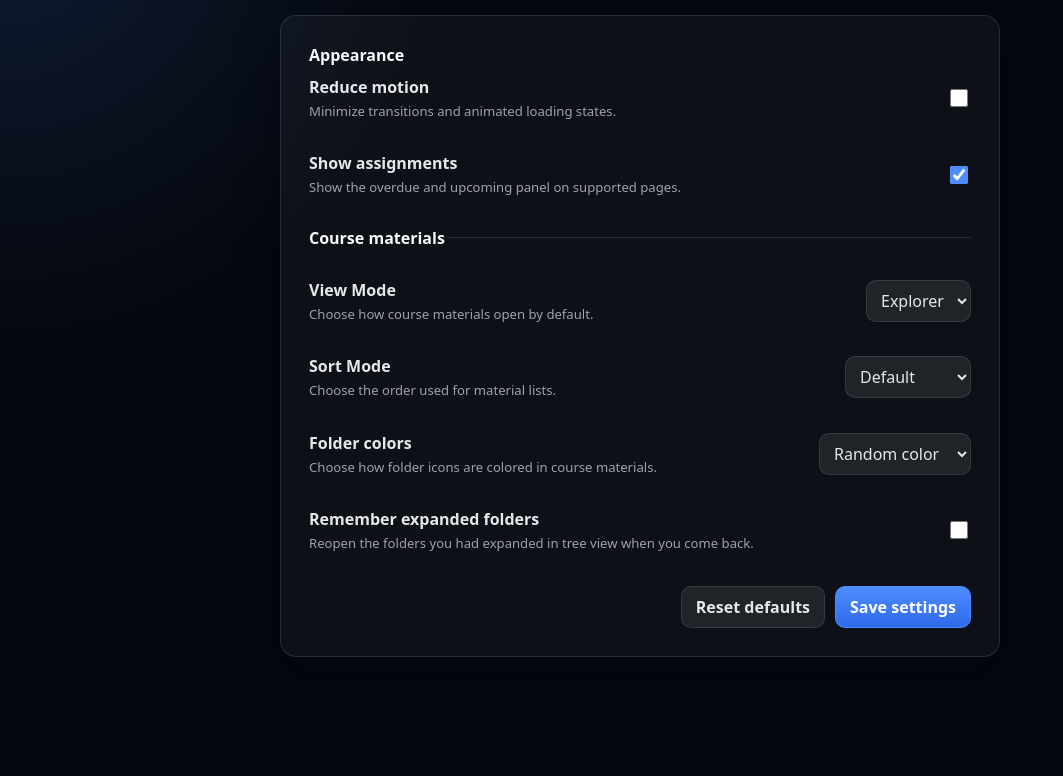
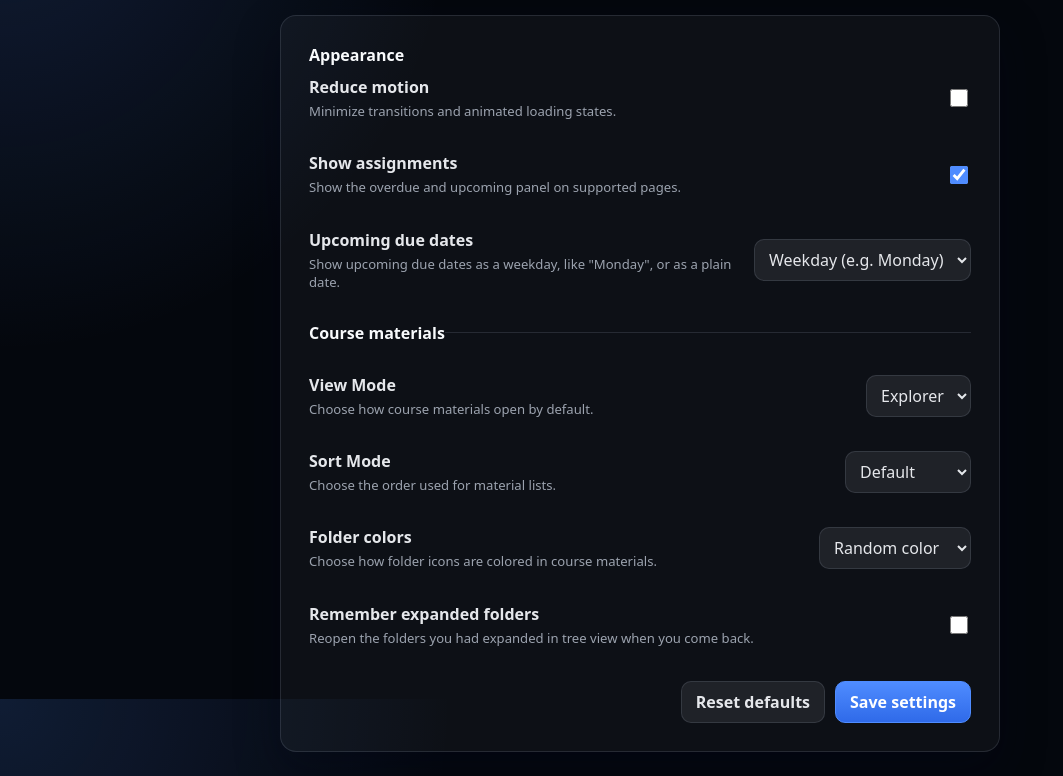
Before and after one commit to Momarchristensen/Better-Schology, a website: page HTML/settings.html in a window 1280 px wide. Shown: the part 101-877 px from the top of the page, without its empty margins (0-1063 px from the left). Before the commit the page ends 800 px from the top, so only its background shows below. Drawn offline with Linux system fonts and the light colour scheme; files that its build step writes are made by us from their sources.

Commit message:
- Added setting for the upcoming due dates

```diff
--- a/HTML/resources/app.js
+++ b/HTML/resources/app.js
@@ -6,6 +6,7 @@ const SETTINGS_KEYS = {
     folderColorMode: "folderColorMode",
     rememberExpandedFolders: "rememberExpanded",
     expandedFolders: "expandedFolders",
+    dueDateDisplay: "dueDateDisplay",
 }
 
 const DEFAULT_SETTINGS = {
@@ -14,7 +15,8 @@ const DEFAULT_SETTINGS = {
     viewMode: "explorer",
     sortMode: "default",
     folderColorMode: "random",
-    rememberExpandedFolders: false
+    rememberExpandedFolders: false,
+    dueDateDisplay: "relative"
 }
 
 window.DEFAULT_SETTINGS = DEFAULT_SETTINGS
--- a/HTML/resources/assignments-sidebar.js
+++ b/HTML/resources/assignments-sidebar.js
@@ -245,6 +245,11 @@ window.initAssignmentsSidebar = function initAssignmentsSidebar(options) {
             return shortDate
         }
 
+        const dueDateDisplay = getStoredSetting(SETTINGS_KEYS.dueDateDisplay, DEFAULT_SETTINGS.dueDateDisplay)
+        if (dueDateDisplay === "date") {
+            return shortDate
+        }
+
         const hour = dueDate.getHours()
 
 
--- a/HTML/settings.html
+++ b/HTML/settings.html
@@ -216,6 +216,17 @@
                     </span>
                     <input id="show-assignments" class="setting-checkbox" type="checkbox" />
                 </label>
+                <label class="setting-row" for="due-date-display">
+                    <span class="setting-copy">
+                        <span class="setting-label">Upcoming due dates</span>
+                        <span class="setting-help">Show upcoming due dates as a weekday, like "Monday", or as a
+                            plain date.</span>
+                    </span>
+                    <select id="due-date-display">
+                        <option value="relative">Weekday (e.g. Monday)</option>
+                        <option value="date">Date</option>
+                    </select>
+                </label>
             </fieldset>
 
             <fieldset class="settings-section">
@@ -305,6 +316,7 @@
         function loadSettings() {
             document.getElementById("reduced-motion").checked = readSetting(settingsKeys.reducedMotion, String(defaults.reducedMotion)) === "true"
             document.getElementById("show-assignments").checked = readSetting(settingsKeys.showAssignments, String(defaults.showAssignments)) === "true"
+            document.getElementById("due-date-display").value = readSetting(settingsKeys.dueDateDisplay, defaults.dueDateDisplay)
             document.getElementById("view-mode").value = readSetting(settingsKeys.viewMode, defaults.viewMode)
             document.getElementById("sort-mode").value = readSetting(settingsKeys.sortMode, defaults.sortMode)
             document.getElementById("folder-color-mode").value = readSetting(settingsKeys.folderColorMode, defaults.folderColorMode)
@@ -314,6 +326,7 @@
         function saveSettings() {
             writeSetting(settingsKeys.reducedMotion, String(document.getElementById("reduced-motion").checked))
             writeSetting(settingsKeys.showAssignments, String(document.getElementById("show-assignments").checked))
+            writeSetting(settingsKeys.dueDateDisplay, document.getElementById("due-date-display").value)
             writeSetting(settingsKeys.viewMode, document.getElementById("view-mode").value)
             writeSetting(settingsKeys.sortMode, document.getElementById("sort-mode").value)
             writeSetting(settingsKeys.folderColorMode, document.getElementById("folder-color-mode").value)
@@ -323,6 +336,7 @@
         function resetSettings() {
             writeSetting(settingsKeys.reducedMotion, String(defaults.reducedMotion))
             writeSetting(settingsKeys.showAssignments, String(defaults.showAssignments))
+            writeSetting(settingsKeys.dueDateDisplay, defaults.dueDateDisplay)
             writeSetting(settingsKeys.viewMode, defaults.viewMode)
             writeSetting(settingsKeys.sortMode, defaults.sortMode)
             writeSetting(settingsKeys.folderColorMode, defaults.folderColorMode)
```
